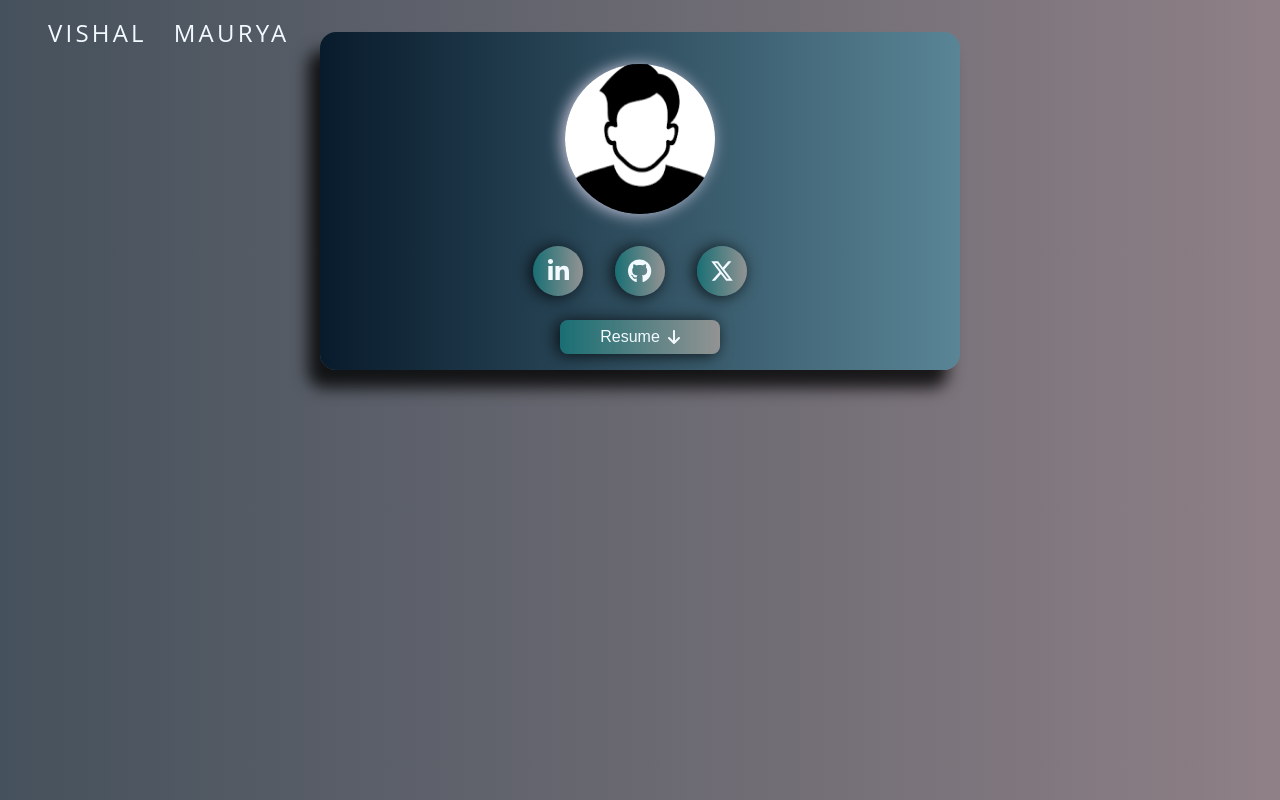
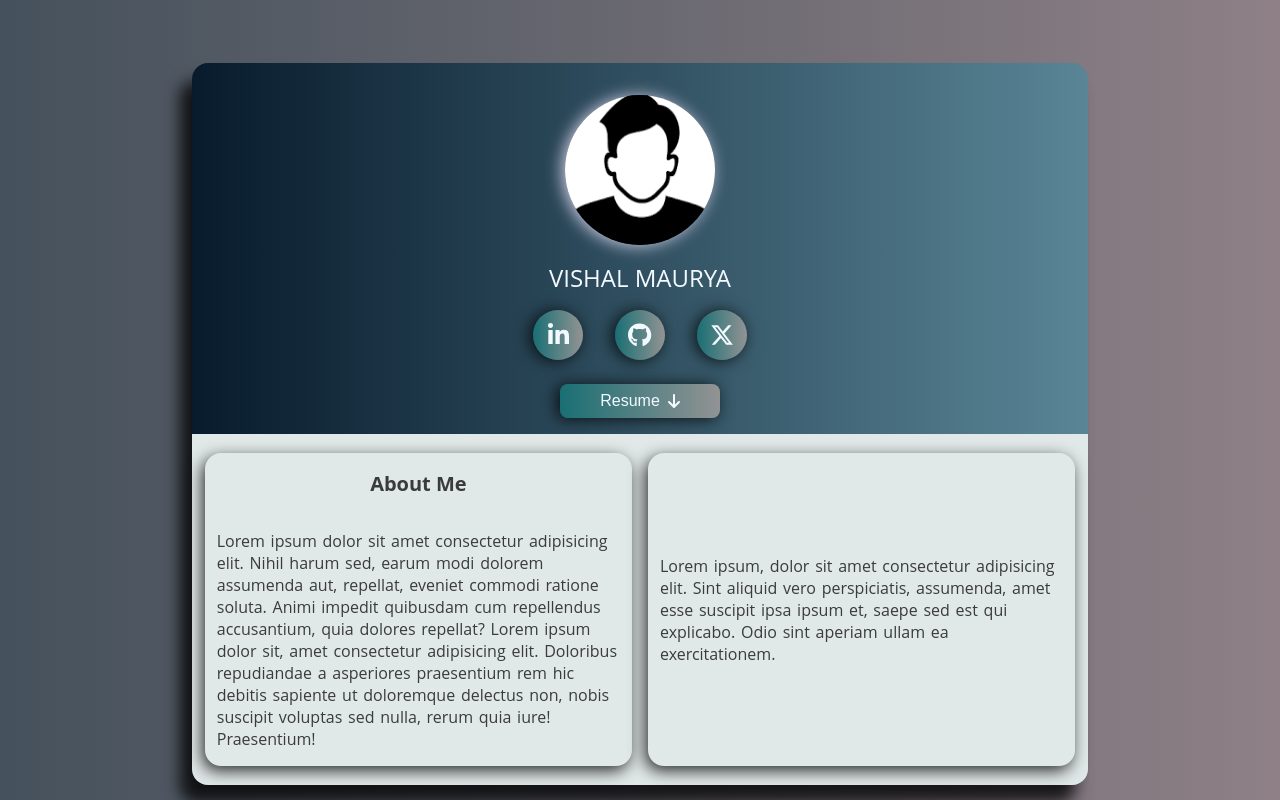
Before and after one commit to vishallmaurya/portfolio, a React (Vite) app: page / in a window 1280 px wide. Built offline with nearby package versions, Linux system fonts and the light colour scheme.

Commit message:
about skills section is created

```diff
--- a/src/components/Introduction.jsx
+++ /dev/null
@@ -1,14 +0,0 @@
-import styles from "./css/introduction.module.css";
-
-export const Introduction = () => {
-    return (
-        <div className={styles["introduction-container"]}>
-            <div className={styles["introduction"]}>
-
-            </div>
-            <div className={styles["skills"]}>
-
-            </div>
-        </div>
-    )
-}
--- a/src/components/Logo.jsx
+++ b/src/components/Logo.jsx
@@ -6,9 +6,6 @@ import { faLinkedinIn, faGithub, faXTwitter } from "@fortawesome/free-brands-svg
 export const Logo = () => {
     return (
         <>
-            <div className={styles["image-container"]}>
-                    <img src="logo.png" alt="" />
-            </div>
             <div className={ styles["logos-container"] }>
                 <div className={styles["logo"]} >
                     <FontAwesomeIcon icon={faLinkedinIn} />
--- a/src/components/css/introduction.module.css
+++ /dev/null
@@ -1,3 +0,0 @@
-.introduction-container {
-    background-color: #E1E8E8;
-}
--- a/src/components/css/logo.module.css
+++ b/src/components/css/logo.module.css
@@ -17,22 +17,6 @@
     background: linear-gradient(to right, var(--logo-gradient-first-color), var(--logo-gradient-second-color)) ;
 }
 
-.image-container {
-    width: 150px ;
-    height: 150px ;
-    border-radius: 50%;
-    box-shadow: -3px 1px 16px rgba(241, 230, 253, 0.8);
-
-    margin-top: 2rem;
-    margin-bottom: 1rem;
-}
-
-.image-container img {
-    width: 100%;
-    height: 100%;
-    border-radius: 50%;
-}
-
 .logo:hover {
     cursor: pointer;
 }
--- a/src/index.css
+++ b/src/index.css
@@ -21,8 +21,7 @@ body {
   font-weight: var(--primary-font-weight);
   color: var(--primary-font-color);
   font-size: var(--primary-font-size);
-  /* background-image: url("background.jpg");
   background-size: cover;
   background-position: center;
-  background-repeat: no-repeat; */
+  background-repeat: no-repeat;
 }
--- /dev/null
+++ b/src/pages/About/About.jsx
@@ -0,0 +1,12 @@
+import styles from "./About.module.css";
+
+export const About = () => {
+    return (
+        <>
+            <div className={styles["introduction"]}>
+                <h2>About Me</h2>
+                <p>Lorem ipsum dolor sit amet consectetur adipisicing elit. Nihil harum sed, earum modi dolorem assumenda aut, repellat, eveniet commodi ratione soluta. Animi impedit quibusdam cum repellendus accusantium, quia dolores repellat? Lorem ipsum dolor sit, amet consectetur adipisicing elit. Doloribus repudiandae a asperiores praesentium rem hic debitis sapiente ut doloremque delectus non, nobis suscipit voluptas sed nulla, rerum quia iure! Praesentium!</p>
+            </div>
+        </>
+    )
+}
--- /dev/null
+++ b/src/pages/About/About.module.css
@@ -0,0 +1,22 @@
+.introduction {
+    display: flex;
+    justify-content: center;
+    align-items: center;
+    flex-direction: column;
+    padding: 0 0.75rem 0 0.75rem;
+    margin: 1.2rem 0 1.2rem 0;
+    width: 45%;
+    box-shadow: -3px 5px 16px rgba(0, 0, 3, 0.8);
+    border-radius: 1rem;
+
+    color: rgb(59, 59, 59);
+}
+
+.introduction h2 {
+    font-size: 20px;
+}
+
+.introduction p {
+    font-size: 16px;
+    word-spacing: 0.1rem;
+}
--- a/src/pages/Home/Home.jsx
+++ b/src/pages/Home/Home.jsx
@@ -1,5 +1,6 @@
 import { Logo } from "../../components/Logo";
-import { Introduction } from "../../components/Introduction";
+import { About } from "../About/About";
+import { Skills } from "../Skills/Skills";
 import { Button } from "../../components/Button";
 
 import styles from "./Home.module.css";
@@ -8,12 +9,18 @@ import { faArrowDown } from "@fortawesome/free-solid-svg-icons";
 
 export const Home = () => {
     return (
-        <div className={styles["header-heading"]}>
-            <span>VISHAL MAURYA</span>
+        <div className={styles["header-container"]}>
             <div className={styles["main-content-container"]}>
+                <div className={styles["image-container"]}>
+                    <img src="logo.png" alt="" />
+                </div>
+                <span>VISHAL MAURYA</span>
                 <Logo />
                 <Button logo={faArrowDown} classname={styles["button-resume"]}>Resume</Button>
-                <Introduction />
+                <div className={styles["introduction-container"]}>
+                    <About />
+                    <Skills />
+                </div>
             </div>
         </div>
     );
--- a/src/pages/Home/Home.module.css
+++ b/src/pages/Home/Home.module.css
@@ -1,7 +1,9 @@
 @import url('../../index.css');
 
-.header-heading {
+.header-container {
     display: flex;
+    justify-content: center ;
+    align-items: center;
     flex-direction: column;
     width: 100%;
     height: 100vh;
@@ -17,19 +19,38 @@
 }
 
 .main-content-container {
-    width: 50%;
+    width: 70%;
     display: flex;
     justify-content: center;
     align-items: center;
     flex-direction: column;
-    position: absolute;
-    left: 50%;
-    transform: translate(-50%);
-    margin-top: 2rem;
+    /* position: absolute;  */
+    /* left: 50%; */
+    /* transform: translate(-50%);  */
+    margin-top: 3rem;
     border-radius: 1rem;
     box-shadow: -12px 18px 16px rgba(0, 0, 0, 0.8);
     background: linear-gradient(to right, var(--secondary-gradient-first-color), var(--secondary-gradient-second-color));
 }
+
+
+.image-container {
+    width: 150px ;
+    height: 150px ;
+    border-radius: 50%;
+    box-shadow: -3px 1px 16px rgba(241, 230, 253, 0.8);
+
+    margin-top: 2rem;
+    margin-bottom: 1rem;
+}
+
+.image-container img {
+    width: 100%;
+    height: 100%;
+    border-radius: 50%;
+}
+
+
 
 .button-resume {
     margin: 1.5rem 0 1rem 0;
@@ -50,3 +71,11 @@
 .button-resume:hover {
     cursor: pointer;
 }
+
+.introduction-container {
+    background-color: #E1E8E8;
+    display: flex;
+    justify-content: center;
+    border-radius: 0 0 1rem 1rem;
+    gap: 1rem;
+}
--- /dev/null
+++ b/src/pages/Skills/Skills.jsx
@@ -0,0 +1,9 @@
+import styles from "./Skills.module.css";
+
+export const Skills = () => {
+    return (
+        <div className={styles["skills"]}>
+            Lorem ipsum, dolor sit amet consectetur adipisicing elit. Sint aliquid vero perspiciatis, assumenda, amet esse suscipit ipsa ipsum et, saepe sed est qui explicabo. Odio sint aperiam ullam ea exercitationem.
+        </div>
+    )
+}
--- /dev/null
+++ b/src/pages/Skills/Skills.module.css
@@ -0,0 +1,16 @@
+.skills {
+    display: flex;
+    justify-content: center;
+    align-items: center;
+    flex-direction: column;
+    padding: 0 0.75rem 0 0.75rem;
+    margin: 1.2rem 0 1.2rem 0;
+    width: 45%;
+    box-shadow: -3px 5px 16px rgba(0, 0, 3, 0.8);
+    border-radius: 1rem;
+
+    color: rgb(59, 59, 59);
+    font-size: 16px;
+    word-spacing: 0.1rem;
+    width: 45%;
+}
```
